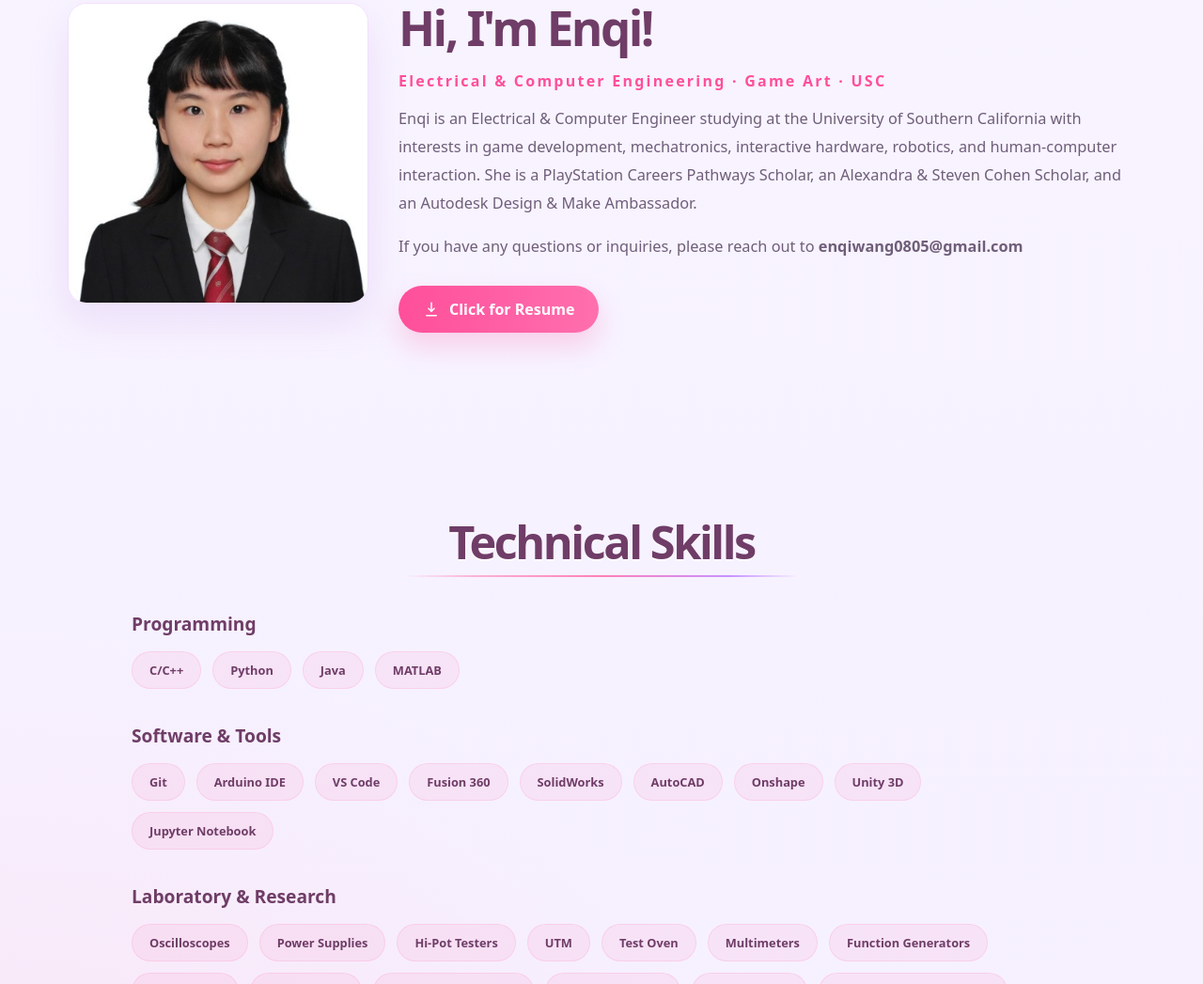
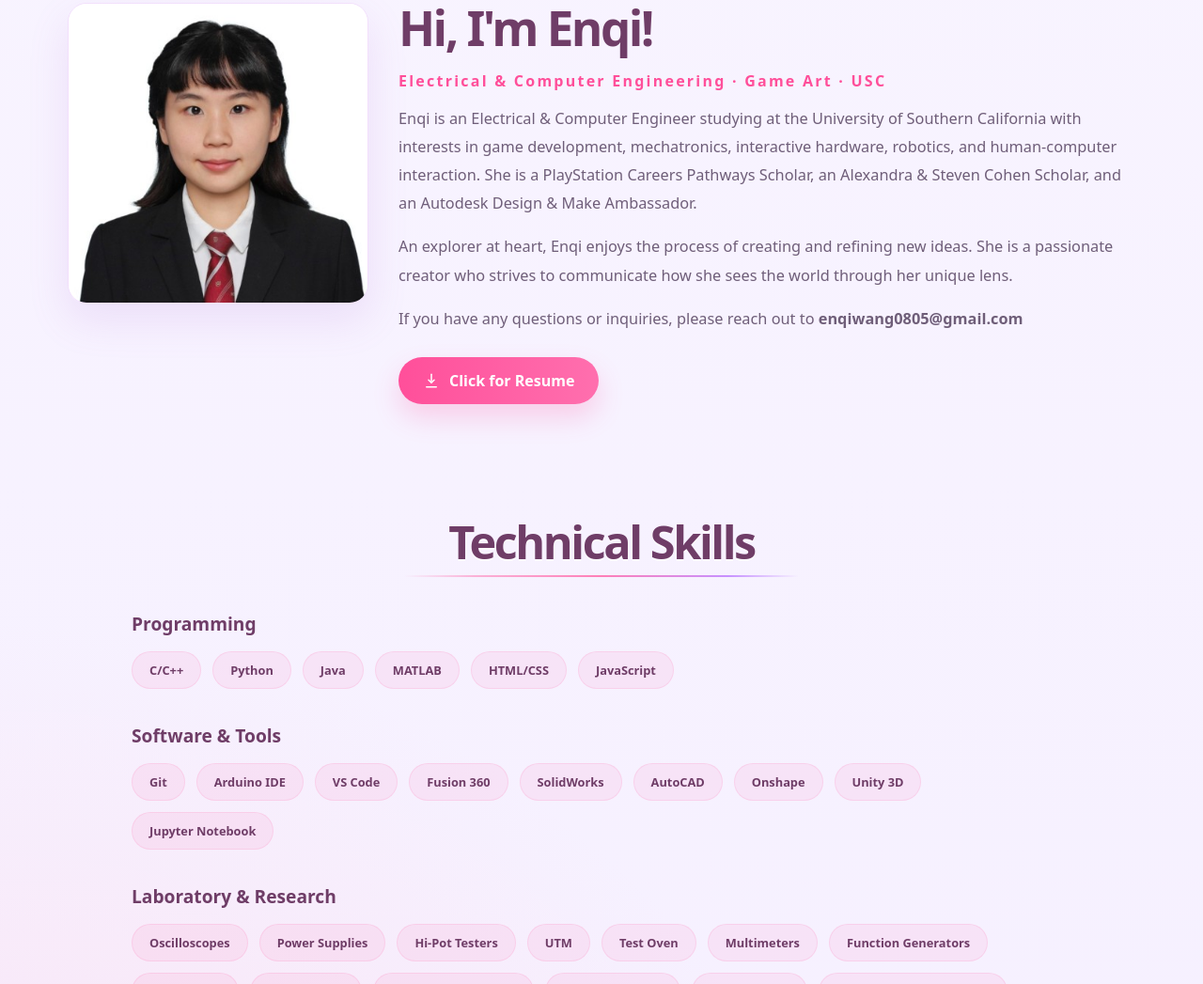
Before and after one commit to EnqiWang/enqiwang.github.io, a plain HTML site: page index.html in a window 1280 px wide. Shown: the part 1335-2382 px from the top of the page at 94% size. Drawn offline with Linux system fonts and the light colour scheme.

Commit message:
Update index.html

```diff
--- a/index.html
+++ b/index.html
@@ -58,7 +58,8 @@
           <div class="project-body">
             <div class="project-title">Territoria</div>
             <p class="project-subtitle">
-              A openworld block-style sandbox game where you gather resources, build bases, and explore your own evolving
+              A openworld block-style sandbox game where you gather resources, build bases, and explore your own
+              evolving
               territory.
             </p>
             <div class="skill-bubbles">
@@ -140,6 +141,10 @@
             & Make Ambassador.
           </p>
           <p>
+            An explorer at heart, Enqi enjoys the process of creating and refining new ideas. She is a passionate
+            creator who strives to communicate how she sees the world through her unique lens.
+          </p>
+          <p>
             If you have any questions or inquiries, please reach out to <strong>enqiwang0805@gmail.com</strong>
           </p>
 
@@ -170,6 +175,8 @@
           <span>Python</span>
           <span>Java</span>
           <span>MATLAB</span>
+          <span>HTML/CSS</span>
+          <span>JavaScript</span>
         </div>
       </div>
 
```
